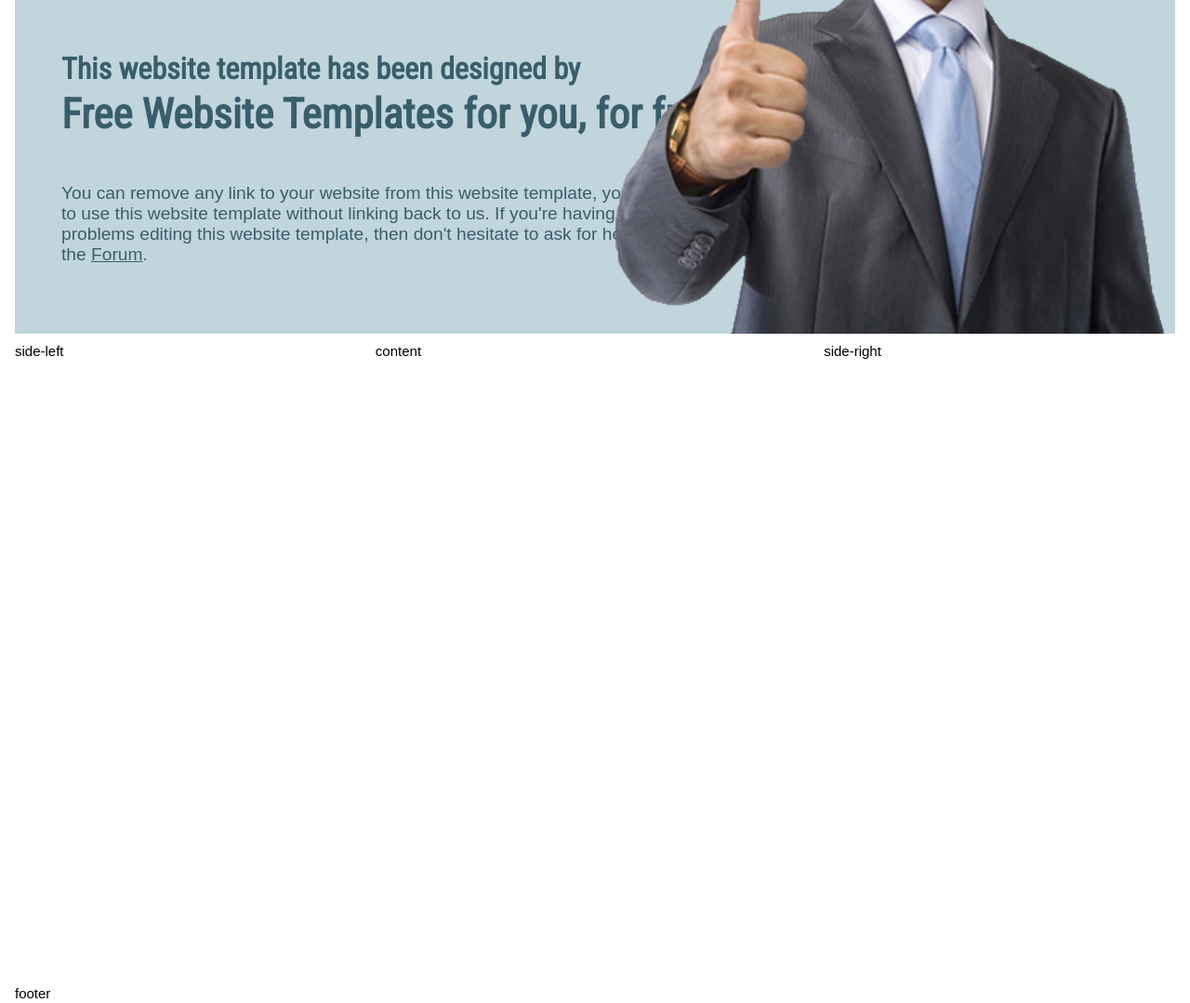
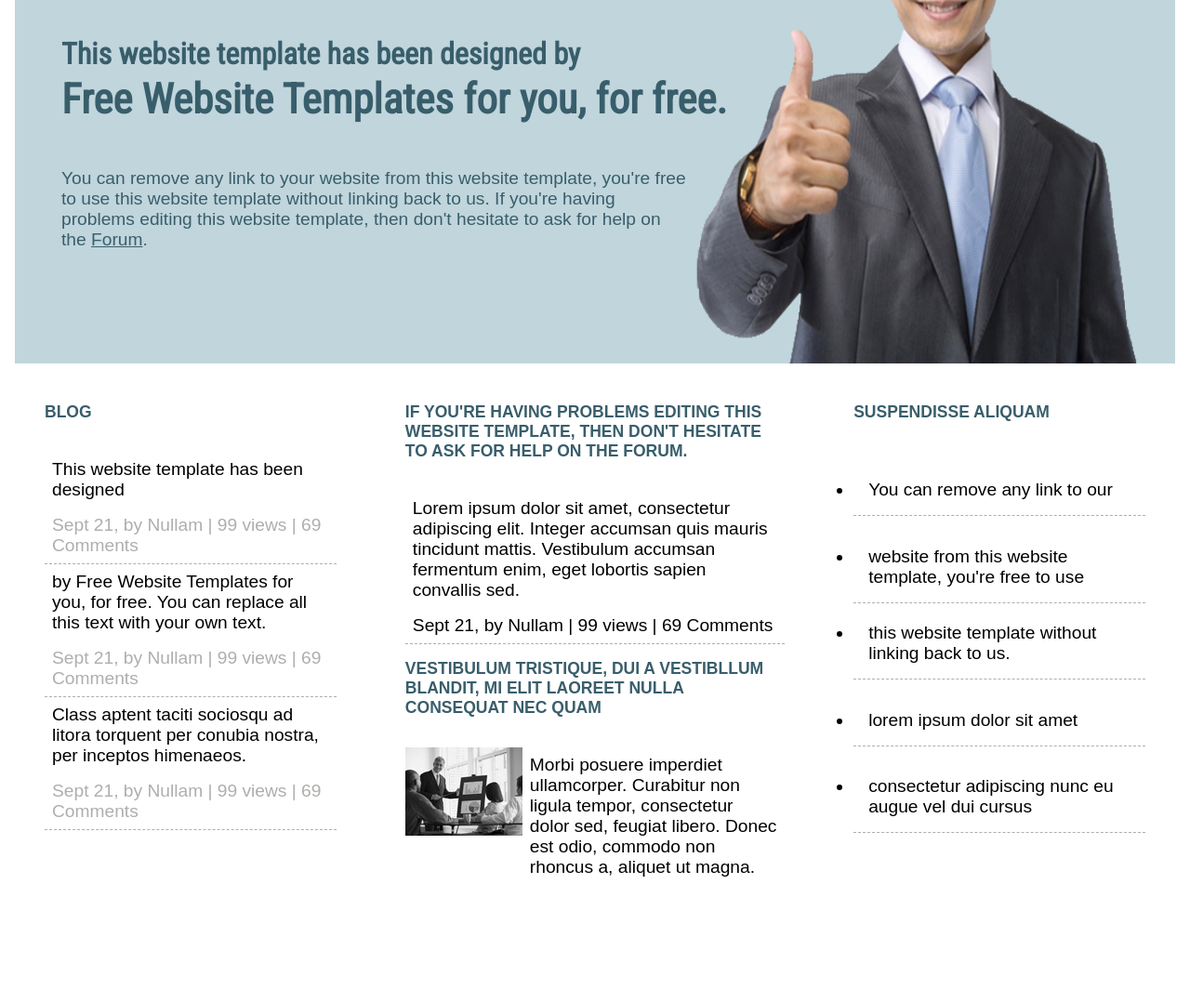
Before and after one commit to flyjwayur/Integrify-2ndDesignMock, a plain HTML site: page index.html in a window 1280 px wide. Shown: the part 518-1597 px from the top of the page at 93% size. Drawn offline with Linux system fonts and the light colour scheme.

Commit message:
Create main and side contents

```diff
--- a/css/style.css
+++ b/css/style.css
@@ -23,13 +23,15 @@
     --light-grey: #f5f5f5;
     --white: #ffffff;
     /* border */
-    --dash-border: 1px dashed --middle-grey;
+    --dash-border: 1.4px dashed var(--middle-grey);
 }
 
 /****** Main *******/
 
 h3 {
     text-transform: uppercase;
+    color: var(--dark-teal);
+    margin-bottom: 2rem;
 }
 
 /*** Entire layout with Grid ***/
@@ -102,7 +104,7 @@ nav ul {
     list-style-type: none;
     display: grid;
     grid-template-columns: repeat(5, minmax(max-content, 1fr));
-    grid-gap: 0.5rem;
+    grid-gap: 1rem;
     transform: translateY(1rem);
 }
 
@@ -159,8 +161,8 @@ nav ul a {
 .intro__imgs_container img {
     border-radius: 50%;
     border: 1px solid var(--dark-teal);
-    width: 15rem;
-    height: 15rem;
+    width: 17vw;
+    height: 17vw;
     margin-right: 2rem;
 }
 
@@ -186,9 +188,85 @@ nav ul a {
 
 .intro__smiling-man{
     display: inline-block;
-    width: 50%;
-    height: 100%;
+    max-width: 500px;
+    width: 48vw;
+    height: 48vw;
     position: absolute;
     bottom: 0px;
-    right: 0px;
+    right: 2rem;
+    /*float: right;*/
 }
+
+/*** Side & main contents ***/
+.side-left, .content, .side-right{
+    padding: 2rem;
+}
+
+.side-left__aside{
+    display: grid;
+    grid-template-rows: repeat(auto-fill, minmax(max-content, auto));
+}
+
+.side-left__aside div{
+    border-bottom: var(--dash-border);
+}
+
+.side-left__aside div > p{
+    font-size: 1.2rem;
+    padding: 0.5rem;
+}
+
+.side-left__aside__commnetDate--middlegrey{
+    font-size: 1rem;
+    color: var(--middle-grey);
+}
+
+.content section p {
+    font-size: 1.2rem;
+    padding: 0.5rem;
+}
+
+.content__section-bottom-border{
+    border-bottom: var(--dash-border);
+    margin-bottom: 1rem;
+}
+
+.content__section-innerGrid{
+    display: grid;
+    grid-template-columns: repeat(2, auto);
+    grid-template-rows: repeat(2, auto);
+}
+
+.content__section-innerGrid h3{
+    grid-column: 1/3;
+    grid-row: 1/2;
+}
+
+.content_section-innerGrid img{
+    grid-column: 1/2;
+    grid-row: 2/3;
+}
+
+.content_section-innerGrid p{
+    grid-column: 2/3;
+    grid-row: 2/3;
+}
+
+.side-right{
+    display: grid;
+    grid-template-rows: 0.3fr 4fr;
+}
+
+.side-right__aside ul{
+    display: grid;
+    height: 70%;
+    /*grid-template-rows: repeat(auto-fill, minmax(max-content, auto));*/
+    grid-template-rows: repeat(5, minmax(max-content, 1fr));
+}
+
+.side-right__aside ul li{
+    border-bottom: var(--dash-border);
+    font-size: 1.2rem;
+    align-self: center;
+    padding: 1rem;
+}
--- a/index.html
+++ b/index.html
@@ -47,22 +47,71 @@
                     <img src="assets/Chart.jpg" alt="chart_img">
                 </div>
                 <div class="intro__main_text">
-                    <span>This website template has been designed by</span></br>
+                    <span>This website template has been designed by</span>
+                    </br>
                     Free Website Templates for you, for free.
                 </div>
                 <div class="intro_content">
                     You can remove any link to your website from this website template, you're free </br>
                     to use this website template without linking back to us. If you're having</br>
                     problems editing this website template, then don't hesitate to ask for help on</br>
-                    the <a href="">Forum</a>.
+                    the
+                    <a href="">Forum</a>.
                 </div>
-                <img class="intro__smiling-man" src="assets/smiling-man.png">
+                <div class="intro-img">
+                    <img class="intro__smiling-man" src="assets/smiling-man.png">
+                </div>
             </section>
         </div>
         <!-- Side & main contents -->
-        <div class="side-left">side-left</div>
-        <div class="content">content</div>
-        <div class="side-right">side-right</div>
+        <div class="side-left">
+            <h3>blog</h3>
+            <aside class="side-left__aside">
+                <div>
+                    <p>This website template has been designed</p>
+                    <p class="side-left__aside__commnetDate--middlegrey">Sept 21, by Nullam | 99 views | 69 Comments</p>
+                </div>
+                <div>
+                    <p>by Free Website Templates for you, for free. You can replace all this text with your own text.
+                    </p>
+                    <p class="side-left__aside__commnetDate--middlegrey">Sept 21, by Nullam | 99 views | 69 Comments</p>
+                </div>
+                <div>
+                    <p>Class aptent taciti sociosqu ad litora torquent per conubia nostra, per inceptos himenaeos. </p>
+                    <p class="side-left__aside__commnetDate--middlegrey">Sept 21, by Nullam | 99 views | 69 Comments</p>
+                </div>
+            </aside>
+        </div>
+        <div class="content">
+            <section class="content__section">
+                <div>
+                    <h3>If you're having problems editing this website template, then don't hesitate to ask for help on the forum.
+                    </h3>
+                    <p>Lorem ipsum dolor sit amet, consectetur adipiscing elit. Integer accumsan quis mauris tincidunt mattis.
+                        Vestibulum accumsan fermentum enim, eget lobortis sapien convallis sed. </p>
+                    <p class="content__section-bottom-border">Sept 21, by Nullam | 99 views | 69 Comments</p>
+                </div>
+                <div class="content__section-innerGrid">
+                    <h3>Vestibulum tristique, dui a vestibllum blandit, mi elit laoreet nulla consequat nec quam
+                    </h3>
+                    <img src="assets/discussing.jpg" alt="discussion-img">
+                    <p> Morbi posuere imperdiet ullamcorper. Curabitur non ligula tempor, consectetur dolor sed, feugiat libero.
+                        Donec est odio, commodo non rhoncus a, aliquet ut magna.</p>
+                </div>
+            </section>
+        </div>
+        <div class="side-right">
+            <h3>Suspendisse aliquam</h3>
+            <aside class="side-right__aside">
+                <ul>
+                    <li>You can remove any link to our</li>
+                    <li>website from this website template, you're free to use</li>
+                    <li>this website template without linking back to us.</li>
+                    <li>lorem ipsum dolor sit amet</li>
+                    <li>consectetur adipiscing nunc eu augue vel dui cursus</li>
+                </ul>
+            </aside>
+        </div>
         <!-- Footer -->
         <div class="footer">footer</div>
     </div>
```
